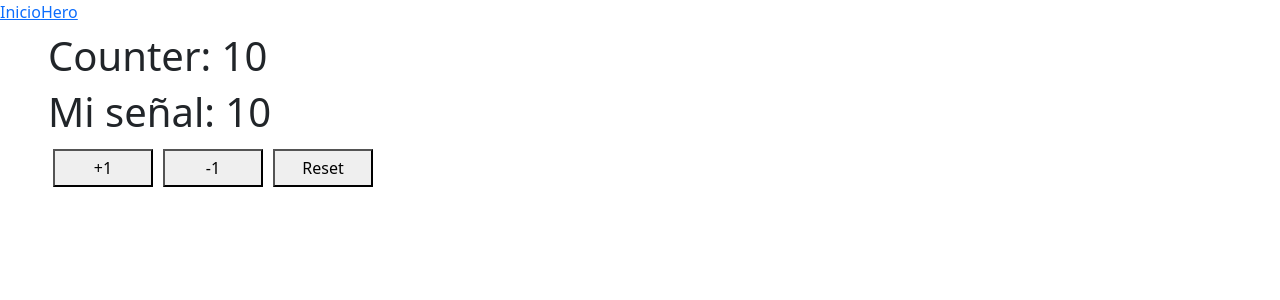
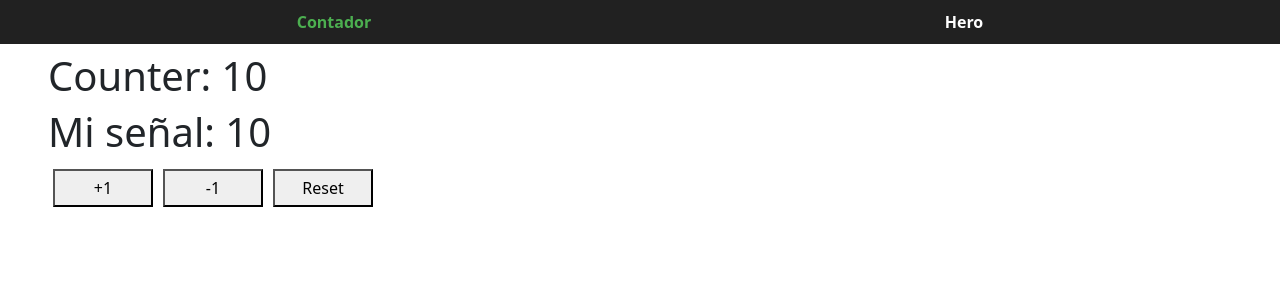
Before and after one commit to fserech/curso-angular, an Angular app in the folder bases/: page / in a window 1280 px wide. Shown: the top 300 px of the page. Built offline with nearby package versions, Linux system fonts and the light colour scheme.

Commit message:
agregando RouterLinkActive

```diff
--- a/bases/src/app/components/shared/navbar/navbar.html
+++ b/bases/src/app/components/shared/navbar/navbar.html
@@ -1,4 +1,23 @@
+<style>
+  nav{
+    display: flex;
+    justify-content: space-around;
+    background-color: #212121;
+    color: white;
+  padding: 10px;
+  }
+  nav a{
+    color: white;
+    text-decoration: none;
+    font-weight: bold;
+  }
+  nav a.active{
+    color: #4caf50;
+  }
+</style>
 <nav>
-  <a routerLink="/">Inicio</a>
-  <a routerLink="/hero">Hero  </a>
+  <a routerLink="/" routerLinkActive="active"
+  [routerLinkActiveOptions]="{exact: true}">Contador</a>
+
+  <a [routerLink]="['/hero']" [routerLinkActive]="['active']">Hero</a>
 </nav>
--- a/bases/src/app/components/shared/navbar/navbar.ts
+++ b/bases/src/app/components/shared/navbar/navbar.ts
@@ -1,10 +1,10 @@
 import { Component } from '@angular/core';
-import { RouterLink } from '@angular/router';
+import { RouterLink, RouterLinkActive } from '@angular/router';
 
 @Component({
   selector: 'app-navbar',
   imports: [
-    RouterLink
+    RouterLink, RouterLinkActive
   ],
   templateUrl: './navbar.html',
 })
```
